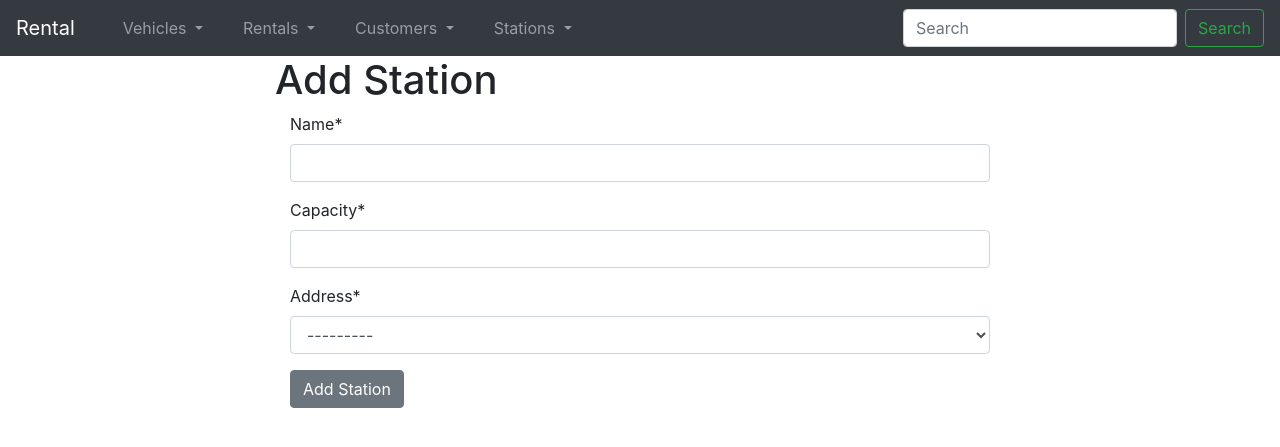
After one commit to BuckyTheBoss/bikeshop, a Django app: page /rent/station/add in a window 1280 px wide. The commit adds this page. Shown: the top 447 px of the page. Run offline with Django 3.2, Linux system fonts and the light colour scheme; data that the repository does not hold is empty; some libraries are stand-ins or nearby versions.

Commit message:
updating

```diff
--- a/bikeshop/bikeshop/settings.py
+++ b/bikeshop/bikeshop/settings.py
@@ -38,7 +38,10 @@ INSTALLED_APPS = [
     'django.contrib.messages',
     'django.contrib.staticfiles',
     'rent',
+    'crispy_forms',
 ]
+
+CRISPY_TEMPLATE_PACK = 'bootstrap4'
 
 MIDDLEWARE = [
     'django.middleware.security.SecurityMiddleware',
--- a/bikeshop/rent/models.py
+++ b/bikeshop/rent/models.py
@@ -1,4 +1,5 @@
 from django.db import models
+from django.forms import ModelForm
 
 # Create your models here.
 class Address(models.Model):
@@ -7,6 +8,9 @@ class Address(models.Model):
 	city = models.CharField(max_length=20)
 	country = models.CharField(max_length=20)
 	postal_code = models.IntegerField()
+
+	def __str__(self):
+		return f'{self.address}, {self.city}, {self.country}, {self.postal_code}'
 
 class Customer(models.Model):
 	first_name = models.CharField(max_length=20)
@@ -48,3 +52,14 @@ class Rental_Station(models.Model):
 	name = models.CharField(max_length=20)
 	capacity = models.IntegerField()
 	address = models.ForeignKey(Address, on_delete=models.CASCADE)
+
+class Rental_StationForm(ModelForm):
+	class Meta:
+		model = Rental_Station
+		fields = ['name','capacity','address']
+
+class VehicleAtRentalStation(models.Model):
+	arrival_date = models.DateTimeField()
+	departure_date = models.DateTimeField(null=True)
+	vehicle = models.ForeignKey(Vehicle, on_delete=models.CASCADE)
+	rental_station = models.ForeignKey(Rental_Station, on_delete=models.CASCADE)
--- /dev/null
+++ b/bikeshop/rent/templates/add_station.html
@@ -0,0 +1,22 @@
+{% extends 'base.html' %}
+{% block title %}Add Station{% endblock %}
+{% load crispy_forms_tags %}
+{% block content %}
+	<div class="container flex">
+		<div class="row">
+			<div class="col-2"></div>
+			<div class="col-8">
+
+
+
+				<h1>Add Station</h1>
+				<form method="post" class="container flex">
+					{% csrf_token %}
+					{{ form|crispy }}
+					<button class="btn btn-secondary" type="submit" >Add Station</button>
+				</form>
+			</div>
+			<div class="col-2"></div>
+		</div>
+	</div>
+{% endblock %}
--- a/bikeshop/rent/templates/base.html
+++ b/bikeshop/rent/templates/base.html
@@ -15,6 +15,7 @@
 			</button>
 			<div class="collapse navbar-collapse" id="navbarSupportedContent">
 				<ul class="navbar-nav mr-auto">
+
 					<li class="nav-item dropdown ml-4">
 						<a class="nav-link dropdown-toggle" href="#" id="vehicleDropdown" role="button" data-toggle="dropdown" aria-haspopup="true" aria-expanded="false">
 							Vehicles
@@ -24,6 +25,7 @@
 							<a class="dropdown-item" href="{% url 'add_vehicle' %}">Add Vehicle</a>
 						</div>
 					</li>
+
 					<li class="nav-item dropdown ml-4">
 						<a class="nav-link dropdown-toggle" href="#" id="rentalDropdown" role="button" data-toggle="dropdown" aria-haspopup="true" aria-expanded="false">
 							Rentals
@@ -33,15 +35,30 @@
 							<a class="dropdown-item" href="{% url 'add_rental' %}">Add Rental</a>
 						</div>
 					</li>
+
 					<li class="nav-item dropdown ml-4">
-						<a class="nav-link dropdown-toggle" href="#" id="rentalDropdown" role="button" data-toggle="dropdown" aria-haspopup="true" aria-expanded="false">
+						<a class="nav-link dropdown-toggle" href="#" id="customerDropdown" role="button" data-toggle="dropdown" aria-haspopup="true" aria-expanded="false">
 							Customers
 						</a>
-						<div class="dropdown-menu" aria-labelledby="rentalDropdown">
+						<div class="dropdown-menu" aria-labelledby="customerDropdown">
 							<a class="dropdown-item" href="{% url 'all_customers' %}">View all Customers</a>
 							<a class="dropdown-item" href="{% url 'add_customer' %}">Add Customer</a>
 						</div>
 					</li>
+
+
+
+					<li class="nav-item dropdown ml-4">
+						<a class="nav-link dropdown-toggle" href="#" id="stationDropdown" role="button" data-toggle="dropdown" aria-haspopup="true" aria-expanded="false">
+							Stations
+						</a>
+						<div class="dropdown-menu" aria-labelledby="stationDropdown">
+							<a class="dropdown-item" href="{% url 'all_stations' %}">View all Stations</a>
+							<a class="dropdown-item" href="{% url 'add_station' %}">Add Station</a>
+						</div>
+					</li>
+
+
 				</ul>
 				<form class="form-inline my-2 my-lg-0">
 					<input class="form-control mr-sm-2" type="search" placeholder="Search" aria-label="Search">
--- a/bikeshop/rent/urls.py
+++ b/bikeshop/rent/urls.py
@@ -11,4 +11,7 @@ urlpatterns = [
 	path('customer', views.all_customers, name='all_customers'),
 	path('customer/<int:customer_id>', views.customer, name='customer'),
 	path('customer/add', views.add_customer, name='add_customer'),
+	path('station', views.all_stations, name='all_stations'),
+	path('station/<int:station_id>', views.station, name='station'),
+	path('station/add', views.add_station, name='add_station'),
 ]
--- a/bikeshop/rent/views.py
+++ b/bikeshop/rent/views.py
@@ -1,15 +1,15 @@
-from django.shortcuts import render, redirect
+from django.shortcuts import render, redirect, get_object_or_404
 from .models import *
+from .forms import *
 from django.utils import timezone
 
 # Create your views here.
 def all_rentals(request):
 	rental_list = Rental.objects.all().order_by('return_date')
-	print(rental_list)
 	return render(request, 'all_rentals.html', {"rental_list" : rental_list})
 
 def rental(request,rental_id):
-	rental = Rental.objects.filter(id=rental_id).first()
+	rental = get_object_or_404(Rental,id=rental_id)
 	return render(request, 'rental.html', {'rental' : rental})
 
 def add_rental(request):
@@ -26,30 +26,36 @@ def add_rental(request):
 
 		if customer is None:
 			#flash message with no cust found
-			return render(request, 'add_rental.html',{'customers' : customers})
-
+			pass
 		elif vehicle is None:
 			#flash message with no vehicle found
-			return render(request, 'add_rental.html',{'customers' : customers})
-
+			pass
 		elif vehicle_rentals is not None:
 			#flash message that vehicle is rented out
-			return render(request, 'add_rental.html',{'customers' : customers})
-
-		rental = Rental(rental_date=timezone.now(),customer=customer,vehicle=vehicle)
-		rental.save()
-		return redirect('all_rentals')
+			pass
+		else:
+			rental = Rental(rental_date=timezone.now(),customer=customer,vehicle=vehicle)
+			rental.save()
+			return redirect('all_rentals')
 	return render(request, 'add_rental.html',{'customers' : customers, 'unrented_list' : unrented_list})
 
 def all_vehicles(request):
 	vehicle_list = Vehicle.objects.all()
 	rented_list = Rental.objects.filter(return_date__isnull=True).values('vehicle_id')
 	unrented_list = Vehicle.objects.exclude(pk__in=rented_list)
+	unrented_list = Vehicle.objects.exclude(rental__return_date__isnull=True)
+
 	return render(request, 'all_vehicles.html', {'vehicle_list' : vehicle_list, 'unrented_list' : unrented_list})
 
 def vehicle(request,vehicle_id):
+	# get vehicle in question, figure out if its rented
 	vehicle = Vehicle.objects.filter(id=vehicle_id).first()
-	return render(request, 'vehicle.html', {'vehicle' : vehicle})
+	last_rental_record = Rental.objects.filter(vehicle__id=vehicle.id).last()
+	vehicle_at_station = VehicleAtRentalStation.objects.filter(vehicle=vehicle).last()
+	active = False
+	if last_rental_record.return_date is None:
+		active = True
+	return render(request, 'vehicle.html', {'vehicle' : vehicle, 'vehicle_at_station' : vehicle_at_station, 'active' : active, 'last_rental_record' : last_rental_record})
 
 def add_vehicle(request):
 	types = Vehicle_Type.objects.all()
@@ -81,5 +87,23 @@ def all_customers(request):
 	return render(request, 'all_customers.html', {'customer_list' : customer_list})
 
 def customer(request, customer_id):
-	customer = Customer.objects.filter(id=customer_id).first()
+	customer = get_object_or_404( Customer, id=customer_id)
 	return render(request, 'customer.html', {'customer' : customer} )
+
+def all_stations(request):
+	station_list = Rental_Station.objects.all()
+	return render(request, 'all_stations.html', {"station_list" : station_list})
+
+def station(request,station_id):
+	station = get_object_or_404(Rental_Station, id=station_id)
+	return render(request, 'station.html', {'station' : station})
+
+def add_station(request):
+	form = Rental_StationForm()
+	if request.method == 'POST':
+		form = Rental_StationForm(request.POST)
+		if form.is_valid():
+			station.save()
+		return redirect('all_stations')
+
+	return render(request, 'add_station.html', {'form' : form})
```
Also changed, not shown: bikeshop/rent/forms.py (added, +9 -0 lines), bikeshop/rent/templates/all_stations.html (added, +19 -0 lines), bikeshop/rent/templates/station.html (added, +24 -0 lines), bikeshop/rent/templates/vehicle.html (+6 -2 lines), bikeshop/seed.py (+14 -11 lines), bikeshop/rent/migrations/0006_vehicleatrentalstation.py (added), bikeshop/rent/migrations/0007_vehicleatrentalstation_rental_station.py (added).
